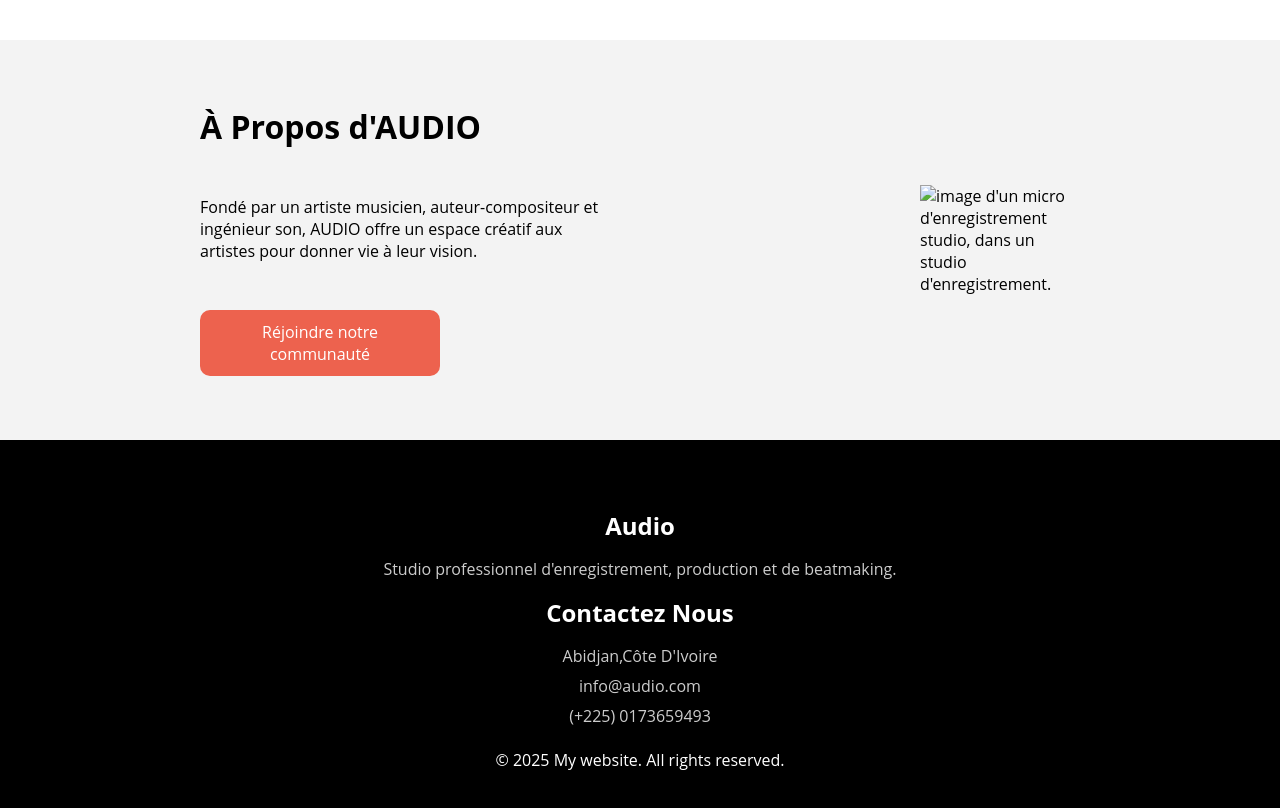
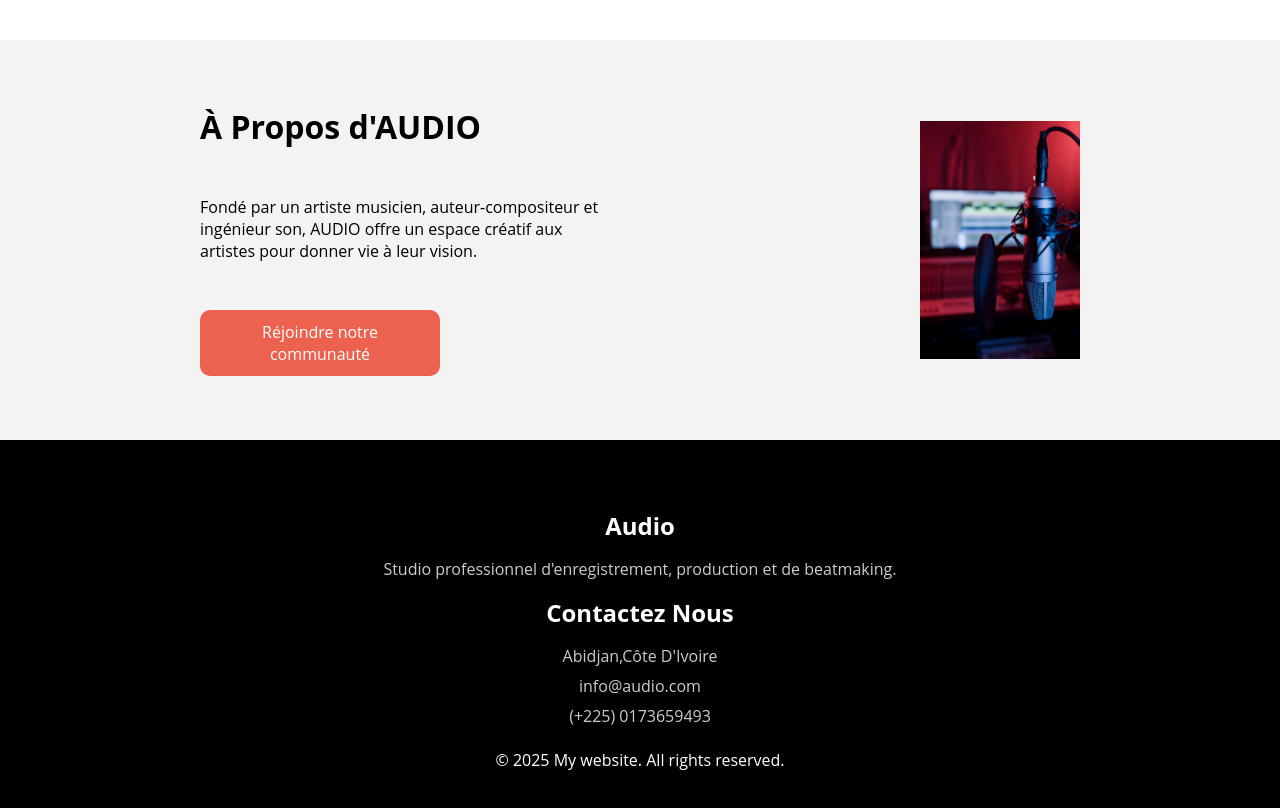
Before and after one commit to Soukou-boop/Trendingsong.com, a plain HTML site: page index.html in a window 1280 px wide. Shown: the part 1560-2368 px from the top of the page. Drawn offline with Linux system fonts and the light colour scheme; files whose address does not match are found by name.

Commit message:
Update index.html

```diff
--- a/index.html
+++ b/index.html
@@ -94,7 +94,7 @@
                         <button class="community-link"><a href="">Réjoindre notre communauté</a></button>
                     </article>
 
-                    <img src="images/Screenshot_20250328-174804~2.jpg" alt="image d'un micro d'enregistrement studio, dans un studio d'enregistrement." width="160px" class="content">
+                    <img src="Screenshot_20250328-174804~2.jpg" alt="image d'un micro d'enregistrement studio, dans un studio d'enregistrement." width="160px" class="content">
                 </article>
             </div>
         </section>
```
